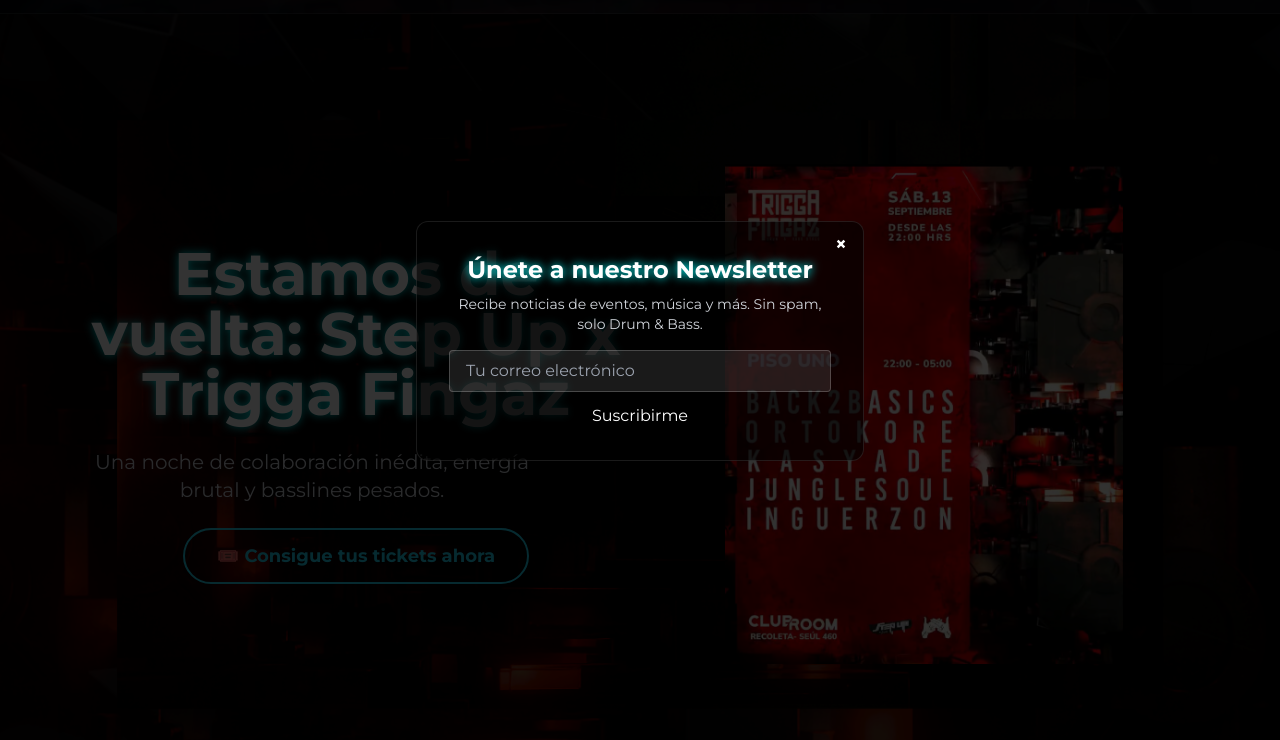
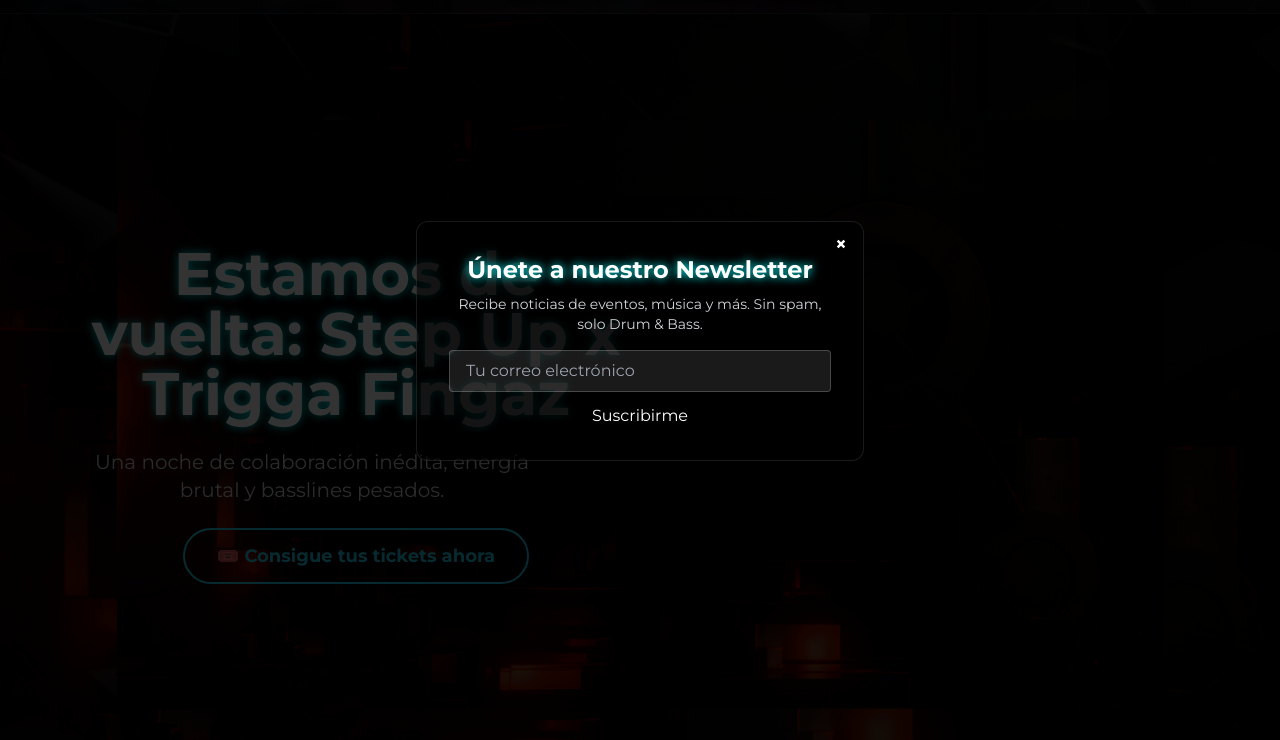
Before and after one commit to junglesoul/StepUp, a plain HTML site: page index.html in a window 1280 px wide. Shown: the part 59-799 px from the top of the page. Drawn offline with nearby package versions, Linux system fonts and the light colour scheme.

Commit message:
comebackv8

```diff
--- a/index.html
+++ b/index.html
@@ -89,10 +89,7 @@
       </div>
     </div>
 
-   <!-- Flyer -->
-<div class="mt-8 flex justify-center md:mt-0">
-  <img src="TG1309.png" alt="Trigga Fingaz Flyer" class="rounded-lg shadow-xl max-h-[400px] lg:max-h-[500px] object-contain w-full max-w-xs sm:max-w-sm md:max-w-md" />
-</div>
+
 </section>
 
 
```
